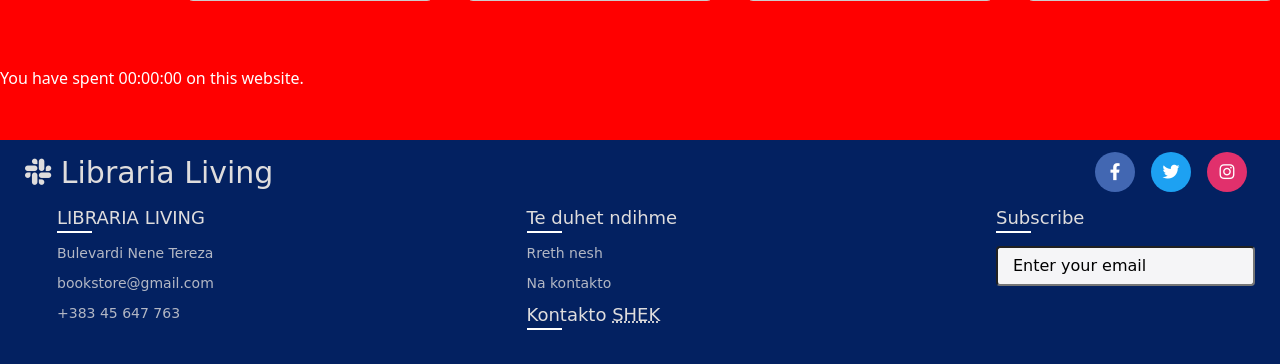
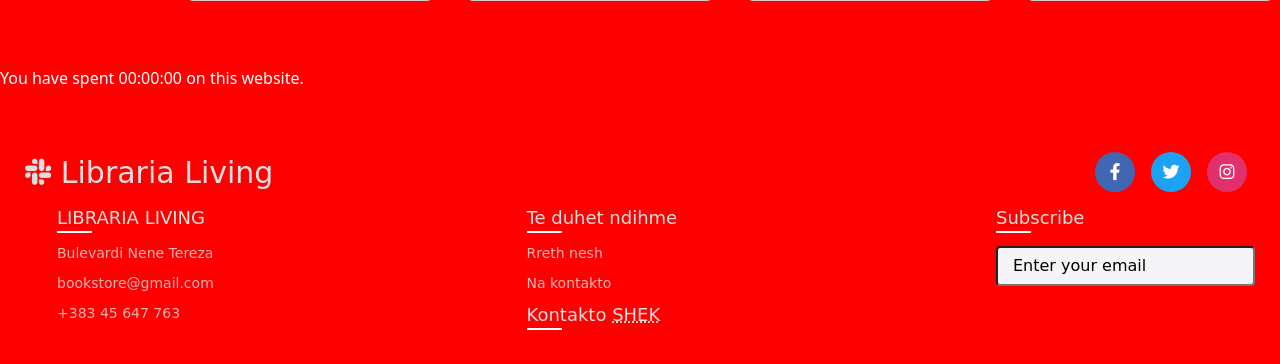
Before and after one commit to Zanaad/Online-Bookstore, a PHP site: page /home.php in a window 1280 px wide; the page is wider, and only the part inside the window is pictured. Shown: the part 2185-2549 px from the top of that part. Run offline with PHP 8.4, Linux system fonts and the light colour scheme.

Commit message:
Update style1.css

```diff
--- a/style1.css
+++ b/style1.css
@@ -367,7 +367,6 @@ header .logo a {
 }
 footer {
   position: inherit;
-  background: #032161;
   width: 100%;
 }
 footer::before {
```
